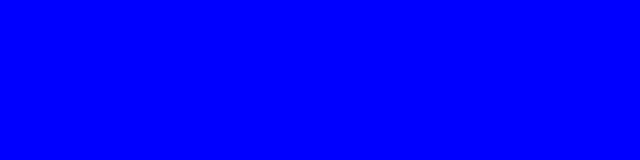
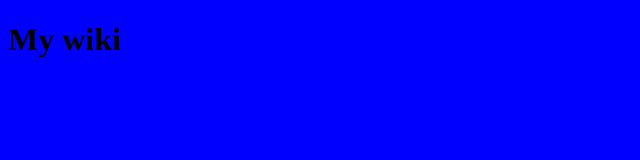
Before and after one commit to gxh1080/CIM-first-project, a plain HTML site: page wiki.html in a window 1280 px wide. Shown: the whole page, without its empty margins (0-640 px from the left). Drawn offline with Linux system fonts and the light colour scheme.

Commit message:
made change

```diff
--- a/wiki.html
+++ b/wiki.html
@@ -8,6 +8,6 @@
     <script src="js/script.js" defer></script>
 </head>
 <body>
-
+    <h1>My wiki</h1>
 </body>
 </html>
```
